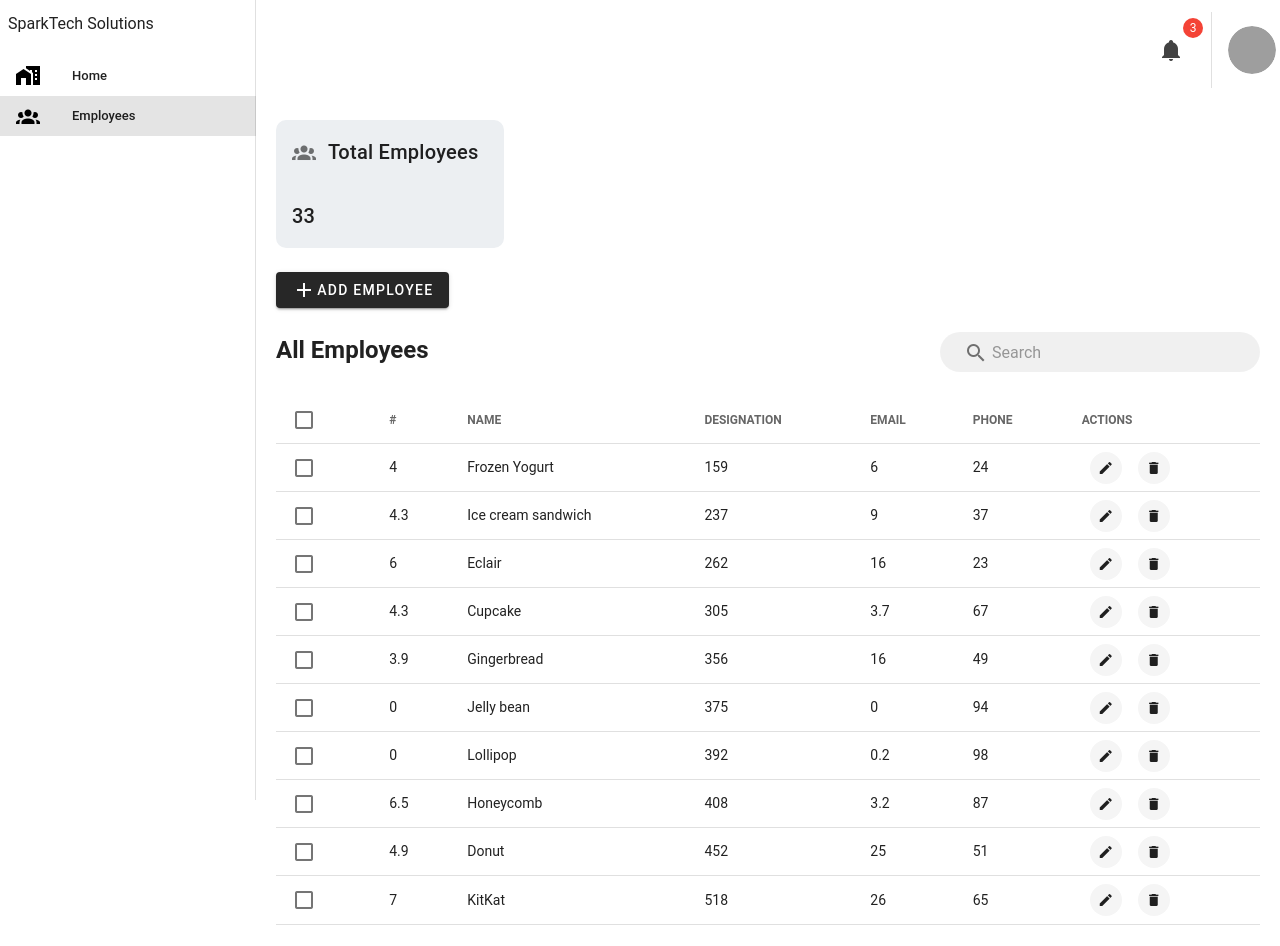
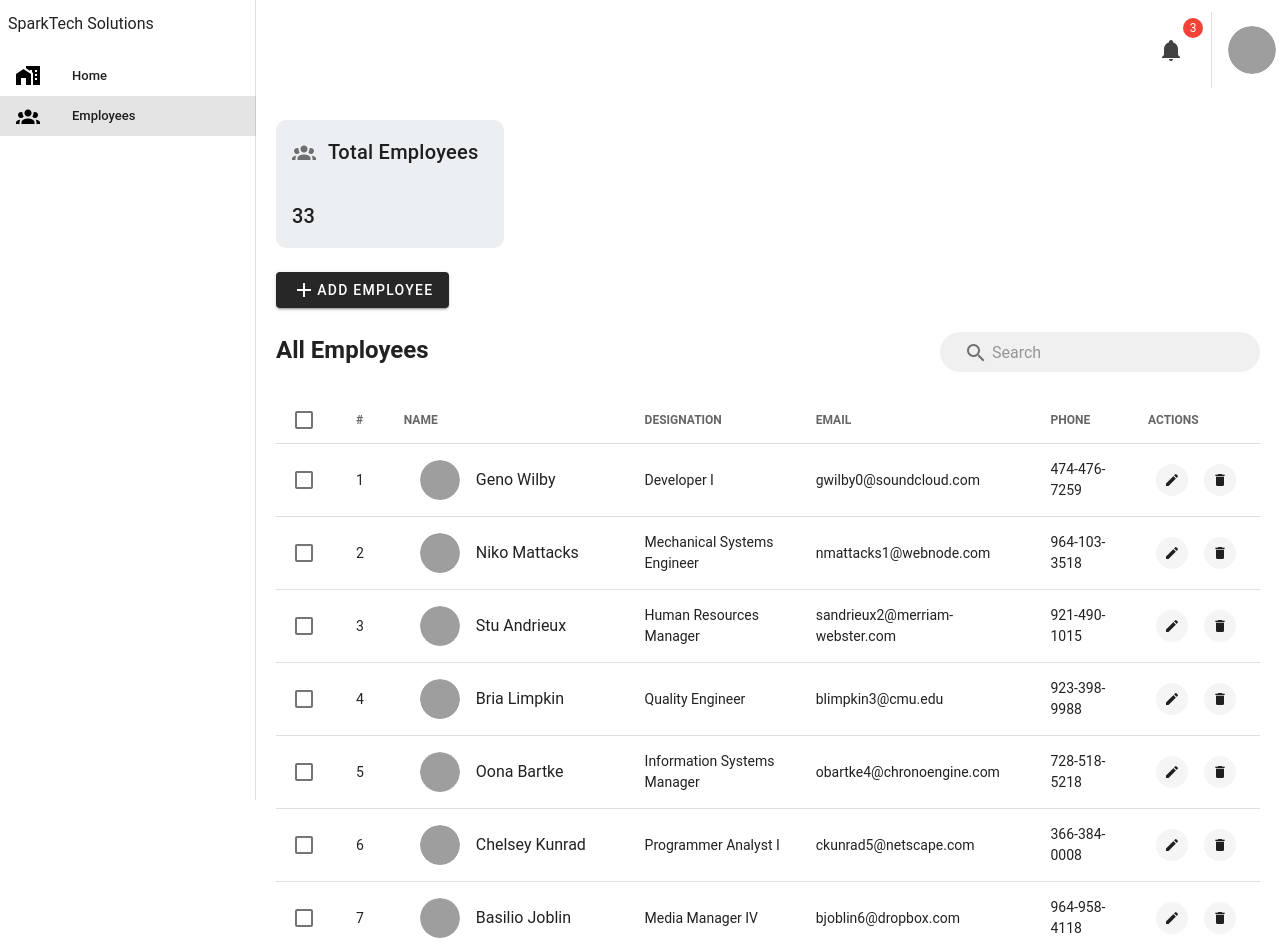
Before and after one commit to khurram-ansari/vuetify-dashboard-blank-template, a Vue app: page /account in a window 1280 px wide. Shown: the top 946 px of the page. Built offline with nearby package versions, Linux system fonts and the light colour scheme; grey boxes are pictures that could not be loaded.

Commit message:
Data accurated

```diff
--- /dev/null
+++ b/jest.config.js
@@ -0,0 +1,3 @@
+module.exports = {
+  preset: '@vue/cli-plugin-unit-jest'
+}
--- a/src/views/UserDashboardAllEmployees.vue
+++ b/src/views/UserDashboardAllEmployees.vue
@@ -39,6 +39,25 @@
           item-key="name"
           v-model="selectedRows"
         >
+          <template v-slot:item.sno="{ item }">
+            {{ desserts.indexOf(item) + 1 }}
+          </template>
+          <template v-slot:item.name="{ item }">
+            <v-list color="transparent">
+              <v-list-item>
+                <v-list-item-avatar>
+                  <v-img
+                    :alt="`${item.name} avatar`"
+                    :src="getGenderAvatar(item.gender, item.name)"
+                  ></v-img>
+                </v-list-item-avatar>
+
+                <v-list-item-content>
+                  <v-list-item-title v-text="item.name"></v-list-item-title>
+                </v-list-item-content>
+              </v-list-item>
+            </v-list>
+          </template>
           <template v-slot:header="{ props, on }">
             <thead>
               <tr>
@@ -122,7 +141,7 @@ export default {
     dialog: false,
     dialogDelete: false,
     headers: [
-      { text: "#", value: "protein", sortable: false, filterable: false },
+      { text: "#", value: "sno", sortable: false, filterable: false },
 
       {
         text: "Name",
@@ -131,9 +150,9 @@ export default {
         value: "name",
       },
 
-      { text: "Designation", value: "calories" },
-      { text: "Email", value: "fat" },
-      { text: "Phone", value: "carbs" },
+      { text: "Designation", value: "designation" },
+      { text: "Email", value: "email" },
+      { text: "Phone", value: "phone" },
       { text: "Actions", value: "actions", sortable: false },
     ],
     desserts: [],
@@ -174,77 +193,159 @@ export default {
   },
 
   methods: {
+    getGenderAvatar(gender, name) {
+      if (!gender && !name)
+        return "https://sparktechsolutions.org/wp-content/uploads/2021/03/logoWhiteBg.svg";
+
+      if (gender) {
+        if (gender.toString().toLowerCase() === "male")
+          return `https://avatars.dicebear.com/api/micah/${name}.svg?options[facialHairProbability]=40&options[hair]=fonze&options[baseColor]=white&options[mouth]=smile&options[earringsProbability]=0`;
+        return `https://avatars.dicebear.com/api/micah/${name}.svg?options[facialHairProbability]=0&options[hair]=full&options[baseColor]=white&options[mouth]=smile&options[earringsProbability]=40`;
+      }
+      return `https://avatars.dicebear.com/api/initials/${name}.svg`;
+    },
+
     initialize() {
       this.desserts = [
         {
-          name: "Frozen Yogurt",
-          calories: 159,
-          fat: 6.0,
-          carbs: 24,
-          protein: 4.0,
+          name: "Geno Wilby",
+          email: "gwilby0@soundcloud.com",
+          gender: "Male",
+          designation: "Developer I",
+          phone: "474-476-7259",
         },
         {
-          name: "Ice cream sandwich",
-          calories: 237,
-          fat: 9.0,
-          carbs: 37,
-          protein: 4.3,
+          name: "Niko Mattacks",
+          email: "nmattacks1@webnode.com",
+          gender: "Female",
+          designation: "Mechanical Systems Engineer",
+          phone: "964-103-3518",
         },
         {
-          name: "Eclair",
-          calories: 262,
-          fat: 16.0,
-          carbs: 23,
-          protein: 6.0,
+          name: "Stu Andrieux",
+          email: "sandrieux2@merriam-webster.com",
+          gender: "Male",
+          designation: "Human Resources Manager",
+          phone: "921-490-1015",
         },
         {
-          name: "Cupcake",
-          calories: 305,
-          fat: 3.7,
-          carbs: 67,
-          protein: 4.3,
+          name: "Bria Limpkin",
+          email: "blimpkin3@cmu.edu",
+          gender: "Female",
+          designation: "Quality Engineer",
+          phone: "923-398-9988",
         },
         {
-          name: "Gingerbread",
-          calories: 356,
-          fat: 16.0,
-          carbs: 49,
-          protein: 3.9,
+          name: "Oona Bartke",
+          email: "obartke4@chronoengine.com",
+          gender: "Male",
+          designation: "Information Systems Manager",
+          phone: "728-518-5218",
         },
         {
-          name: "Jelly bean",
-          calories: 375,
-          fat: 0.0,
-          carbs: 94,
-          protein: 0.0,
+          name: "Chelsey Kunrad",
+          email: "ckunrad5@netscape.com",
+          gender: "Female",
+          designation: "Programmer Analyst I",
+          phone: "366-384-0008",
         },
         {
-          name: "Lollipop",
-          calories: 392,
-          fat: 0.2,
-          carbs: 98,
-          protein: 0,
+          name: "Basilio Joblin",
+          email: "bjoblin6@dropbox.com",
+          gender: "Female",
+          designation: "Media Manager IV",
+          phone: "964-958-4118",
         },
         {
-          name: "Honeycomb",
-          calories: 408,
-          fat: 3.2,
-          carbs: 87,
-          protein: 6.5,
+          name: "Leta Powlesland",
+          email: "lpowlesland7@fotki.com",
+          gender: "Female",
+          designation: "Geological Engineer",
+          phone: "294-709-2226",
         },
         {
-          name: "Donut",
-          calories: 452,
-          fat: 25.0,
-          carbs: 51,
-          protein: 4.9,
+          name: "Granger Shawyer",
+          email: "gshawyer8@aboutads.info",
+          gender: "Female",
+          designation: "Design Engineer",
+          phone: "894-229-1968",
         },
         {
-          name: "KitKat",
-          calories: 518,
-          fat: 26.0,
-          carbs: 65,
-          protein: 7,
+          name: "Kalila Baccup",
+          email: "kbaccup9@csmonitor.com",
+          gender: "Female",
+          designation: "Pharmacist",
+          phone: "402-834-0723",
+        },
+        {
+          name: "Lucille Mitrikhin",
+          email: "lmitrikhina@hostgator.com",
+          gender: "Male",
+          designation: "Office Assistant I",
+          phone: "592-359-9058",
+        },
+        {
+          name: "Tabby Higgonet",
+          email: "thiggonetb@tamu.edu",
+          gender: "Male",
+          designation: "Programmer II",
+          phone: "894-355-6801",
+        },
+        {
+          name: "Tammi Chuney",
+          email: "tchuneyc@woothemes.com",
+          gender: "Female",
+          designation: "Nurse Practicioner",
+          phone: "823-154-6640",
+        },
+        {
+          name: "Othello Gerram",
+          email: "ogerramd@parallels.com",
+          gender: "Female",
+          designation: "Software Consultant",
+          phone: "781-264-9535",
+        },
+        {
+          name: "Caressa Redmire",
+          email: "credmiree@naver.com",
+          gender: "Male",
+          designation: "Engineer I",
+          phone: "474-235-3953",
+        },
+        {
+          name: "Nadiya Ebanks",
+          email: "nebanksf@washington.edu",
+          gender: "Male",
+          designation: "Internal Auditor",
+          phone: "575-881-4169",
+        },
+        {
+          name: "Trenna Newton",
+          email: "tnewtong@samsung.com",
+          gender: "Male",
+          designation: "Compensation Analyst",
+          phone: "707-423-0501",
+        },
+        {
+          name: "Sabina Chiechio",
+          email: "schiechioh@nih.gov",
+          gender: "Female",
+          designation: "Chemical Engineer",
+          phone: "424-120-2921",
+        },
+        {
+          name: "Patti Daynter",
+          email: "pdaynteri@dedecms.com",
+          gender: "Male",
+          designation: "Staff Accountant III",
+          phone: "850-449-0522",
+        },
+        {
+          name: "Alfred Hamon",
+          email: "ahamonj@netlog.com",
+          gender: "Male",
+          designation: "Food Chemist",
+          phone: "809-488-3818",
         },
       ];
     },
```
Also changed, not shown: package.json (+15 -1 lines), 2 other files (tests, documents, lock files or other folders).
